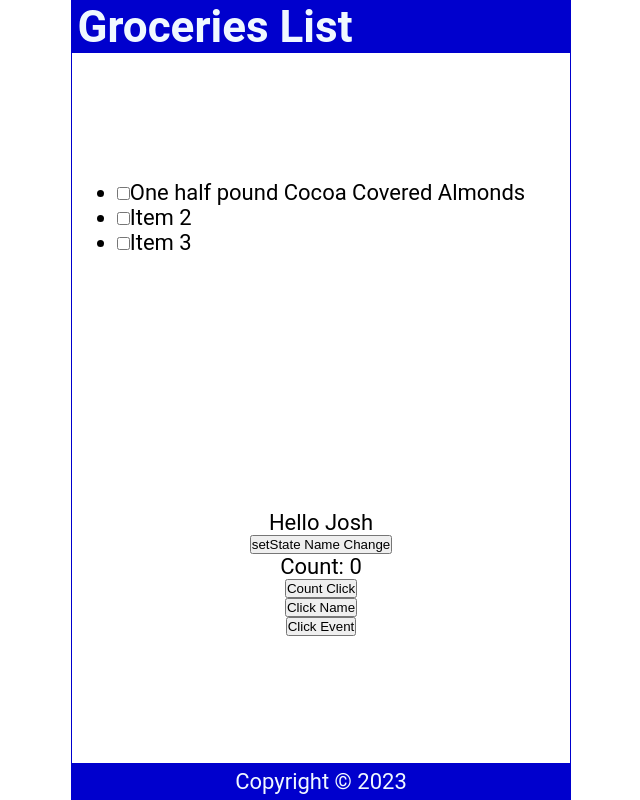
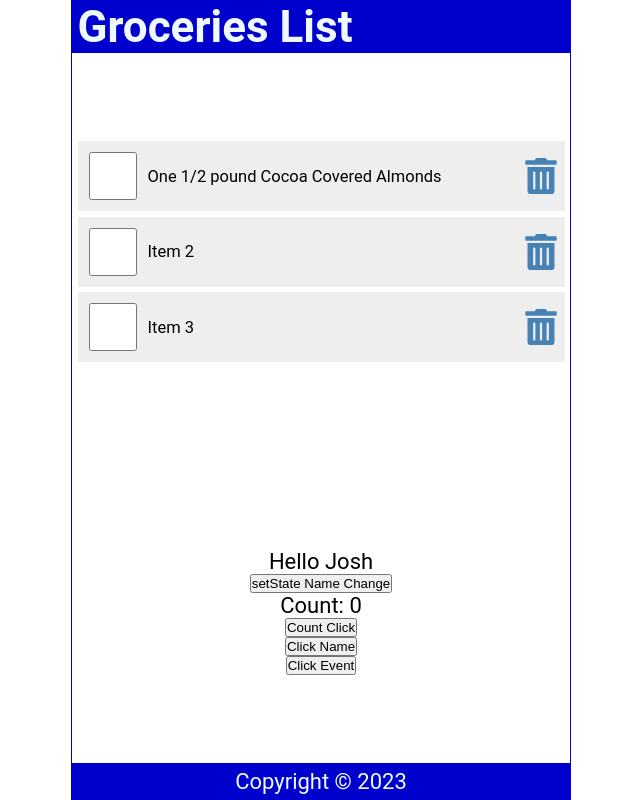
Before and after one commit to sallydough/01tut, a React (Create React App) app: page / in a window 1280 px wide. Shown: the whole page, without its empty margins (319-959 px from the left). Built offline with nearby package versions, Linux system fonts and the light colour scheme.

Commit message:
list checked function working

```diff
--- a/package.json
+++ b/package.json
@@ -34,5 +34,8 @@
       "last 1 firefox version",
       "last 1 safari version"
     ]
+  },
+  "devDependencies": {
+    "react-icons": "^4.11.0"
   }
 }
--- a/src/List.js
+++ b/src/List.js
@@ -1,12 +1,13 @@
 import React from "react";
 import { useState } from "react";
+import {FaTrashAlt} from 'react-icons/fa'
 
 const List = () => {
   const [items, setItems] = useState([
     {
       id: 1,
       checked: false,
-      item: "One half pound Cocoa Covered Almonds",
+      item: "One 1/2 pound Cocoa Covered Almonds",
     },
     {
       id: 2,
@@ -14,21 +15,36 @@
       item: "Item 2",
     },
     {
-      id: 1,
+      id: 3,
       checked: false,
       item: "Item 3",
     },
   ]);
+
+  const handleCheck = (id) => {
+    console.log('clicked')
+    const listItems = items.map((item) => item.id === id ? { ...item, checked: !item.checked} : item)
+    setItems(listItems);
+    // stores the rendered information so when you close and open app again, it will pop up with all changed info
+    localStorage.setItem('shoppinglist', JSON.stringify(listItems))
+
+  }
 
   return (
 
   <main>
       <ul>
         {items.map((item) => (
-          <li className="item">
-            <input type="checkbox"
+          <li className="item" key={item.id}>
+            <input
+            type="checkbox"
+            onChange={() => handleCheck(item.id)}
             checked={item.checked} />
-            <label>{item.item}</label>
+            <label
+            onDoubleClick={() => handleCheck(item.id)}
+            style={(item.checked) ? {textDecoration: 'line-through'} :null }
+            >{item.item}</label>
+            <FaTrashAlt role="button" taxIndex="0"/>
           </li>
         ))}
       </ul>
--- a/src/index.css
+++ b/src/index.css
@@ -57,3 +57,62 @@
   display: grid;
   place-content: center;
 }
+
+ul {
+  width: 100%;
+  list-style: none;
+  padding: 0 0.25rem 0.25rem;
+}
+
+ul li::before {
+  content: "\200B";
+}
+
+.item {
+  display: flex;
+  justify-content: flex-start;
+  align-items: center;
+  padding: 0.5rem 0 0.5rem 0.5rem;
+  margin: 0.25rem 0;
+  background-color: #eee;
+}
+
+.item:first-child {
+  margin: 0;
+}
+
+.item input[type="checkbox"] {
+  text-align: center;
+  width: 2.5rem;
+  width: 48px;
+  min-width: 48px;
+  height: 2.5rem;
+  height: 48px;
+  min-height: 48px;
+  cursor: pointer;
+  margin-right: 0.5rem;
+}
+
+.item input[type="checkbox"]:focus + label {
+  text-decoration: underline;
+}
+
+.item > label {
+  font-size: 0.75rem;
+  flex-grow: 1;
+}
+
+.item svg {
+  width: 48px;
+  min-width: 48px;
+  height: 36px;
+  font-size: 1rem;
+  color: steelblue;
+  cursor: pointer;
+}
+
+.item svg:focus,
+.item svg:hover {
+  color: red;
+  outline: none;
+}
```
Also changed, not shown: 1 other file (tests, documents, lock files or other folders).
